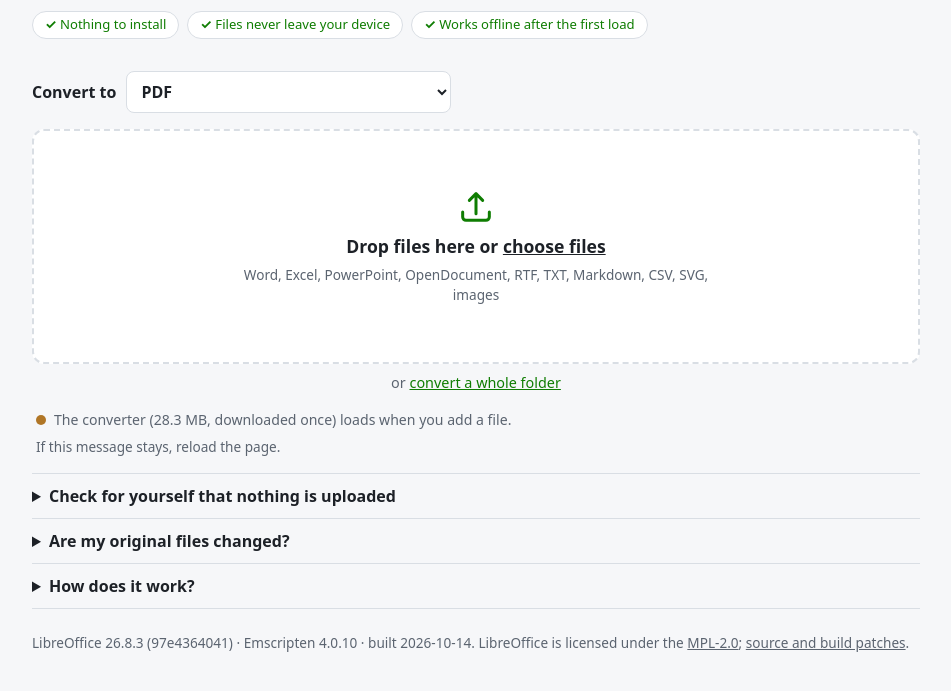
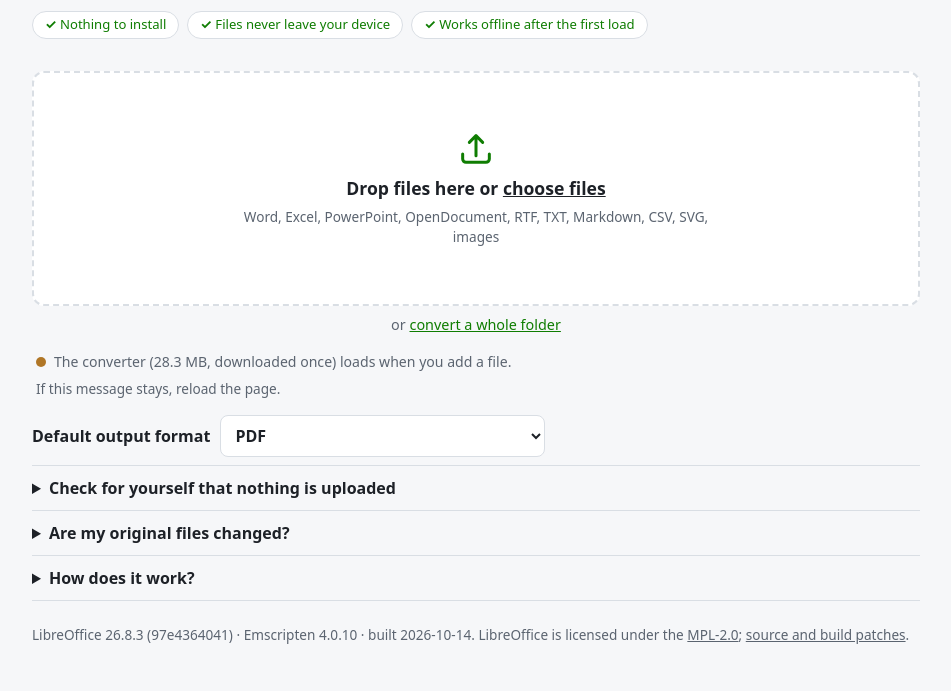
Before and after one commit to Skitionek/serverless-office-converter, a plain HTML site: page web/index.html in a window 1280 px wide. Shown: the part 157-848 px from the top of the page, without its empty margins (164-1115 px from the left). Drawn offline with Linux system fonts and the light colour scheme.

Commit message:
Move the output format picker above the file list as "Default output format"
Coding assisted with Claude Opus 5.5

AI prompt log:
- [2026-10-15, Claude Opus 5.5] Change the main "Convert to": move it above the file list and rename it to "Default output format".
  Result: Moved the picker above the file list with the new label.

```diff
--- a/web/index.html
+++ b/web/index.html
@@ -33,12 +33,6 @@
 <main class="wrap">
     <div class="support-error" id="support-error" hidden role="alert"></div>
 
-    <section class="step">
-        <label class="target-pick">Convert to
-            <select id="all-target"></select>
-        </label>
-    </section>
-
     <section class="drop" id="drop">
         <input type="file" id="file-input" multiple class="visually-hidden">
         <input type="file" id="folder-input" webkitdirectory multiple hidden>
@@ -59,6 +53,12 @@
         </div>
         <progress id="engine-progress" max="1" value="0" hidden></progress>
         <p class="engine-detail" id="engine-detail"></p>
+    </section>
+
+    <section class="step">
+        <label class="target-pick">Default output format
+            <select id="all-target"></select>
+        </label>
     </section>
 
     <section class="queue" id="queue" hidden>
```
